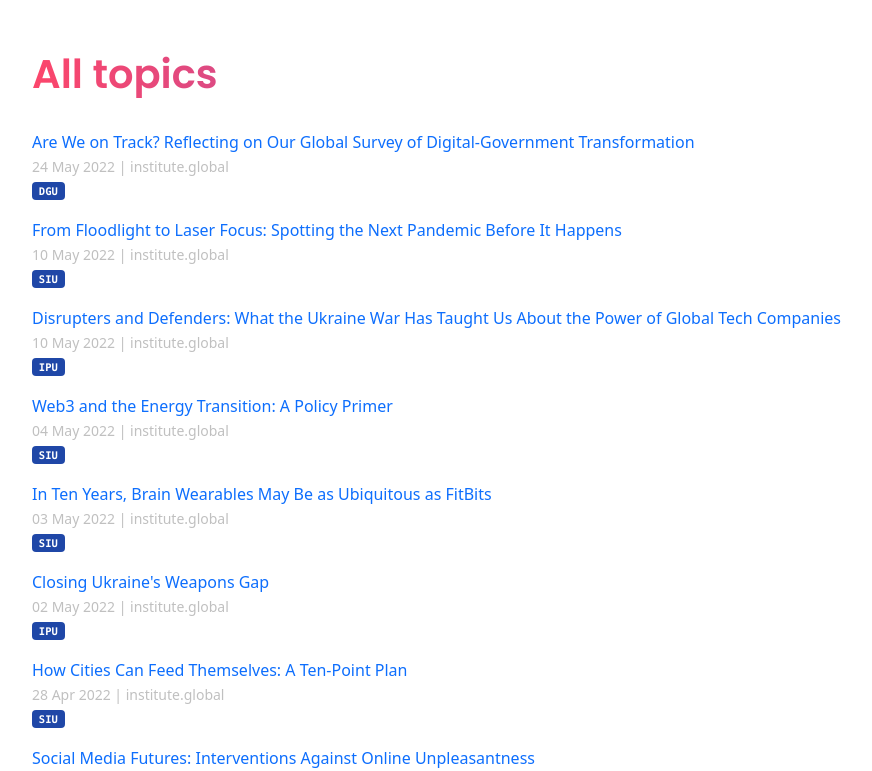
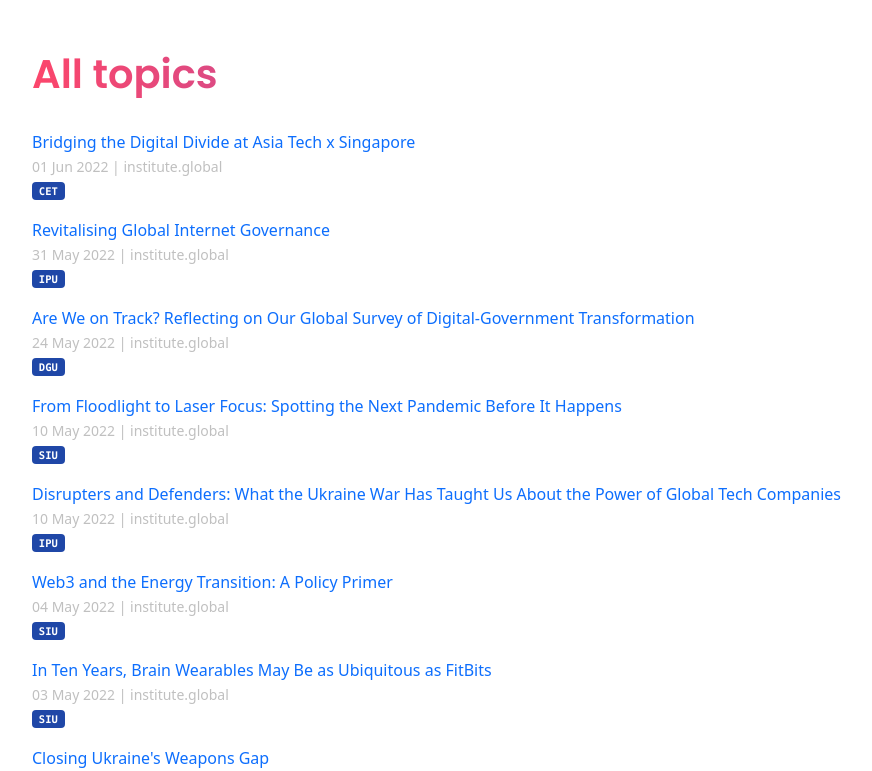
Before and after one commit to techpolicyio/techpolicyio.github.io, a Jekyll site: the page built from pages/home.md, in a window 1280 px wide and 900 px high, scrolled down 764 px, cut to the strip 129-900 px from the top of the window. Shown: the whole strip, without its empty margins (50-922 px from the left). Built offline with Jekyll 4.4.1, drawn with Linux system fonts in a browser that asks for light colours.

Commit message:
Update links.yml

```diff
--- a/_data/links.yml
+++ b/_data/links.yml
@@ -1416,3 +1416,11 @@
   url: https://institute.global/policy/closing-ukraines-weapons-gap
   date: 2022-05-02
   unit: ipu
+- title: "Revitalising Global Internet Governance"
+  url: https://institute.global/policy/revitalising-global-internet-governance
+  date: 2022-05-31
+  unit: ipu
+- title: "Bridging the Digital Divide at Asia Tech x Singapore"
+  url: https://institute.global/policy/revitalising-global-internet-governance
+  date: 2022-06-01
+  unit: cet
```
